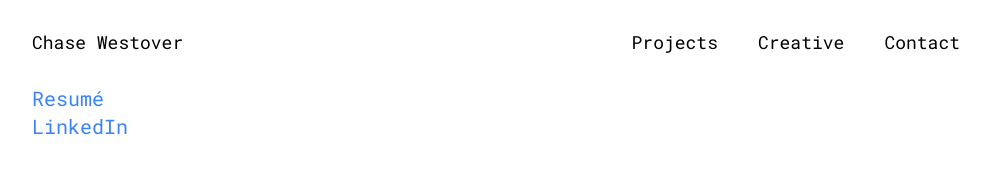
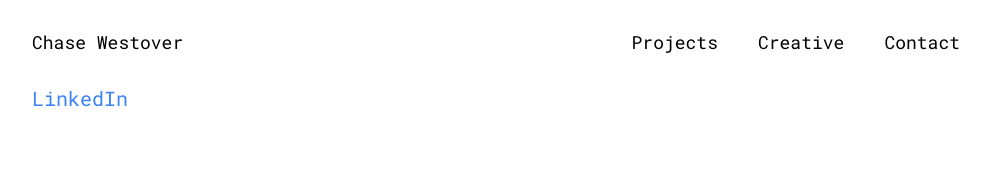
Before and after one commit to chasewestover/personal-site, a React (Create React App) app: page /contact in a window 1280 px wide. Shown: the top 175 px of the page, without its empty margins (144-1134 px from the left). Built offline with nearby package versions, Linux system fonts and the light colour scheme.

Commit message:
remove resume for now

```diff
--- a/src/Contact.js
+++ b/src/Contact.js
@@ -1,11 +1,11 @@
 import {Link} from 'react-router-dom'
 import resume from './files/CWResumé.pdf'
+
+console.log(resume)
 
 function Contact(){
   return (
     <div className='my-5 text-blue-500 text-xl'>
-      <Link to={resume} target="_blank" download>Resumé</Link>
-      <br/>
       <a href='https://www.linkedin.com/in/chasewestover/'>LinkedIn</a>
     </div>
   )
```
Also changed, not shown: 1 other file (tests, documents, lock files or other folders).
